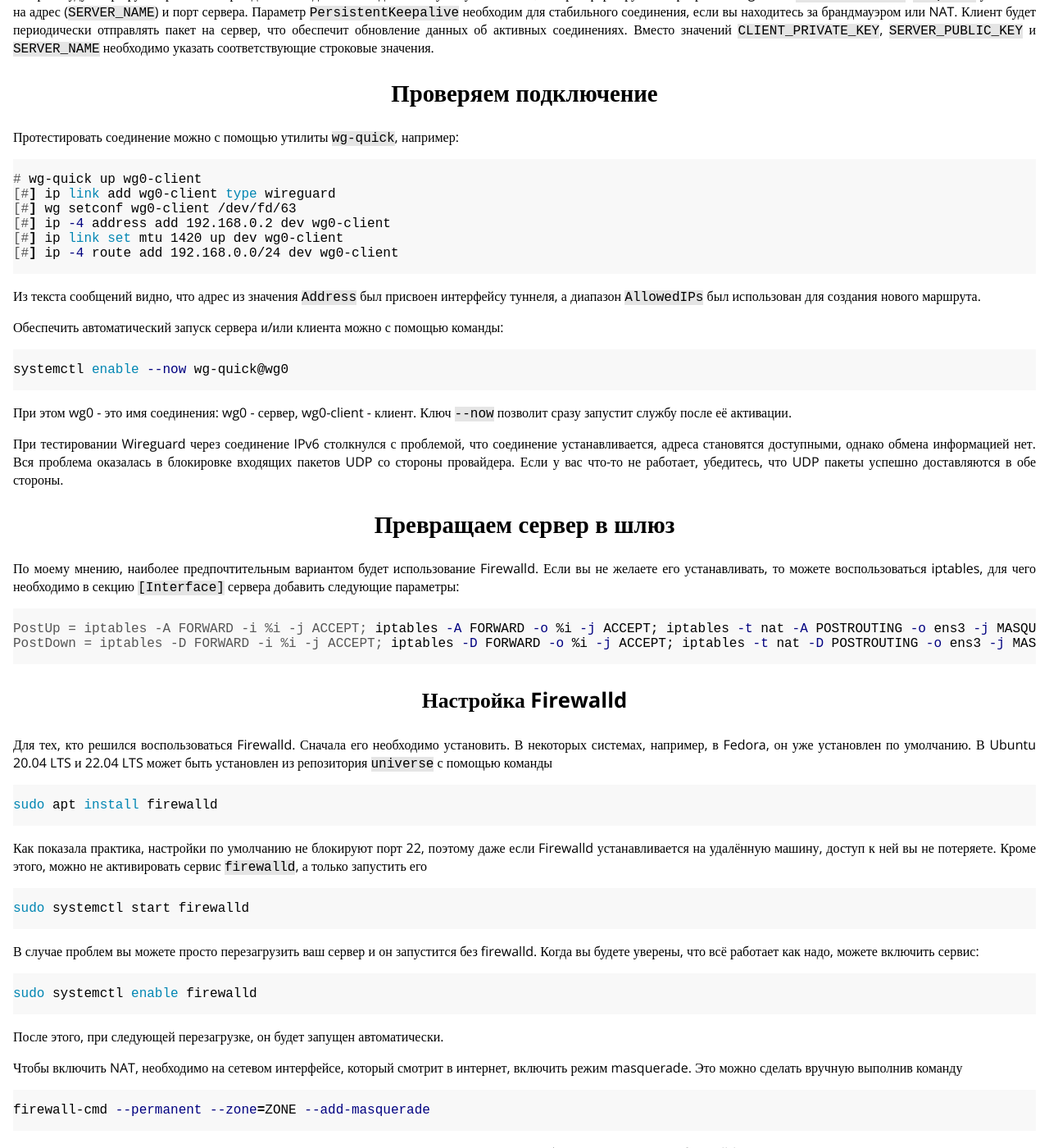
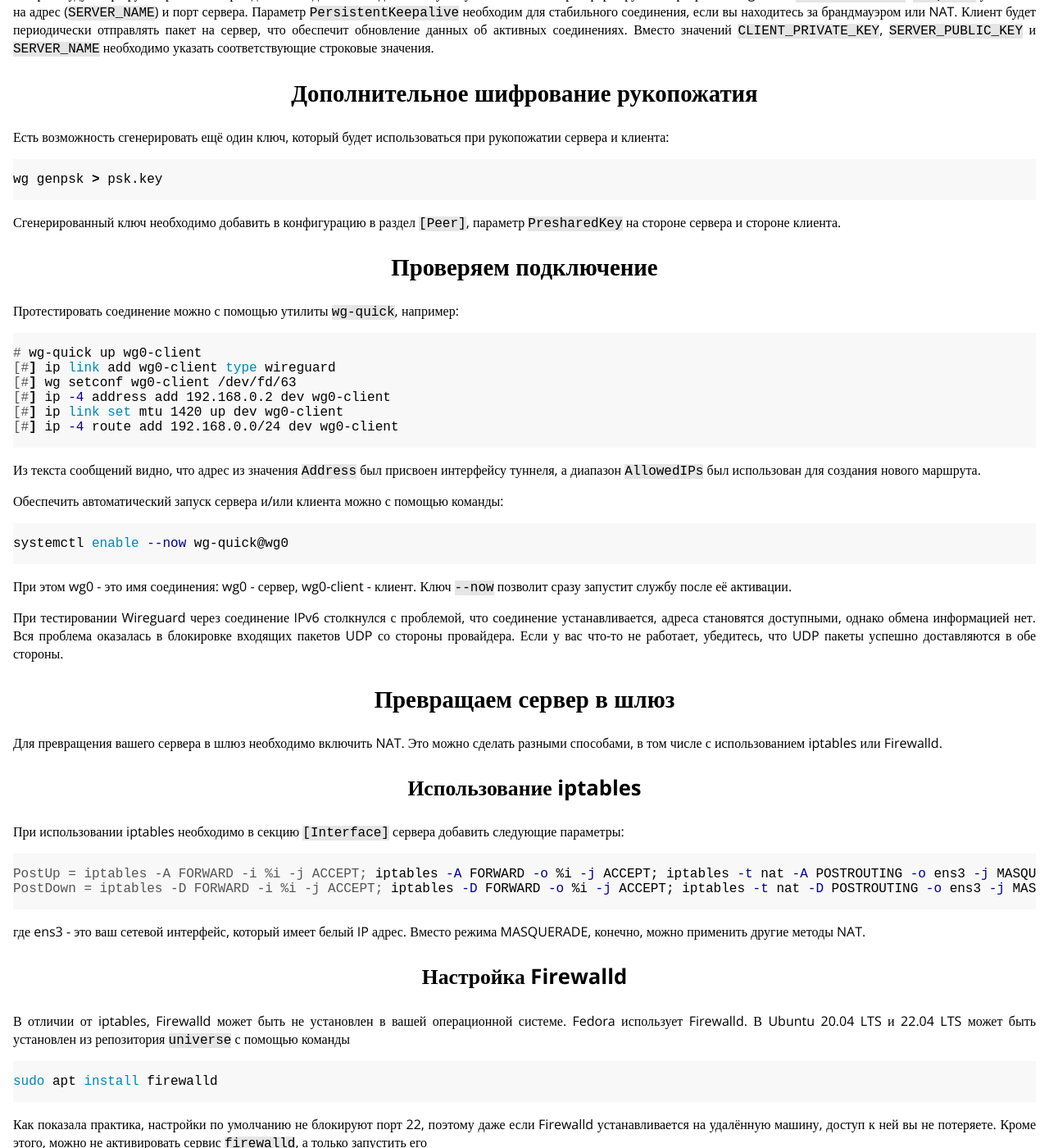
Before and after one commit to fsa/site, a Jekyll site: the page built from _posts/2022-04-10-wireguard.md, in a window 1280 px wide and 1400 px high, scrolled down 2243 px. Shown: the whole window at 82% size. Built offline with Jekyll 4.4.1, drawn with Linux system fonts in a browser that asks for light colours; comment, search, counter and statistics services are not loaded.

Commit message:
Wireguard: добавлена секция про PSK и доработан раздел про NAT.

````diff
--- a/_posts/2022-04-10-wireguard.md
+++ b/_posts/2022-04-10-wireguard.md
@@ -84,6 +84,16 @@ PersistentKeepalive = 20
 
 Клиентская конфигурация незначительно отличается от серверной. В секции `[Interface]` указан IP адрес или несколько адресов клиента, в том числе IPv6, в виртуальной сети и закрытый ключ клиента (`CLIENT_PRIVATE_KEY`). Секция `[Peer]` содержит публичный ключ сервера (`SERVER_PUBLIC_KEY`). В `AllowedIPs` указываются диапазоны сетей, которые будут маршрутизироваться через данное соединение. В данном случае указана сеть, которая формируется сервером Wireguard - `192.168.0.0/24`. `Endpoint` указывает на адрес (`SERVER_NAME`) и порт сервера. Параметр `PersistentKeepalive` необходим для стабильного соединения, если вы находитесь за брандмауэром или NAT. Клиент будет периодически отправлять пакет на сервер, что обеспечит обновление данных об активных соединениях. Вместо значений `CLIENT_PRIVATE_KEY`, `SERVER_PUBLIC_KEY` и `SERVER_NAME` необходимо указать соответствующие строковые значения.
 
+## Дополнительное шифрование рукопожатия
+
+Есть возможность сгенерировать ещё один ключ, который будет использоваться при рукопожатии сервера и клиента:
+
+```bash
+wg genpsk > psk.key
+```
+
+Сгенерированный ключ необходимо добавить в конфигурацию в раздел `[Peer]`, параметр `PresharedKey` на стороне сервера и стороне клиента.
+
 ## Проверяем подключение
 
 Протестировать соединение можно с помощью утилиты `wg-quick`, например:
@@ -111,16 +121,22 @@ systemctl enable --now wg-quick@wg0
 
 ## Превращаем сервер в шлюз
 
-По моему мнению, наиболее предпочтительным вариантом будет использование Firewalld. Если вы не желаете его устанавливать, то можете воспользоваться iptables, для чего необходимо в секцию `[Interface]` сервера добавить следующие параметры:
+Для превращения вашего сервера в шлюз необходимо включить NAT. Это можно сделать разными способами, в том числе с использованием iptables или Firewalld.
+
+### Использование iptables
+
+При использовании iptables необходимо в секцию `[Interface]` сервера добавить следующие параметры:
 
 ```console
 PostUp = iptables -A FORWARD -i %i -j ACCEPT; iptables -A FORWARD -o %i -j ACCEPT; iptables -t nat -A POSTROUTING -o ens3 -j MASQUERADE
 PostDown = iptables -D FORWARD -i %i -j ACCEPT; iptables -D FORWARD -o %i -j ACCEPT; iptables -t nat -D POSTROUTING -o ens3 -j MASQUERADE
 ```
 
+где ens3 - это ваш сетевой интерфейс, который имеет белый IP адрес. Вместо режима MASQUERADE, конечно, можно применить другие методы NAT.
+
 ### Настройка Firewalld
 
-Для тех, кто решился воспользоваться Firewalld. Сначала его необходимо установить. В некоторых системах, например, в Fedora, он уже установлен по умолчанию. В Ubuntu 20.04 LTS и 22.04 LTS может быть установлен из репозитория `universe` с помощью команды
+В отличии от iptables, Firewalld может быть не установлен в вашей операционной системе. Fedora использует Firewalld. В Ubuntu 20.04 LTS и 22.04 LTS может быть установлен из репозитория `universe` с помощью команды
 
 ```bash
 sudo apt install firewalld
````
